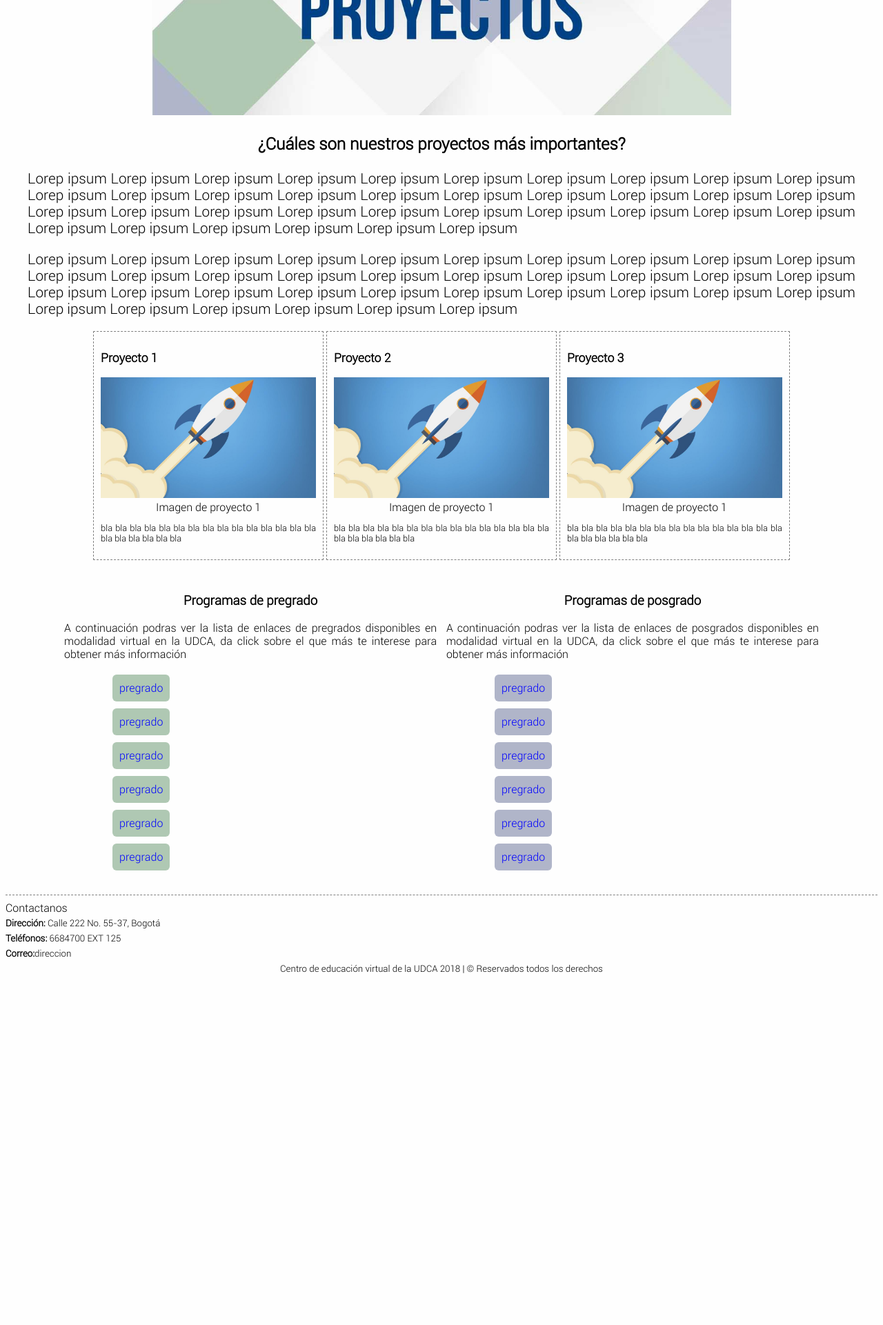
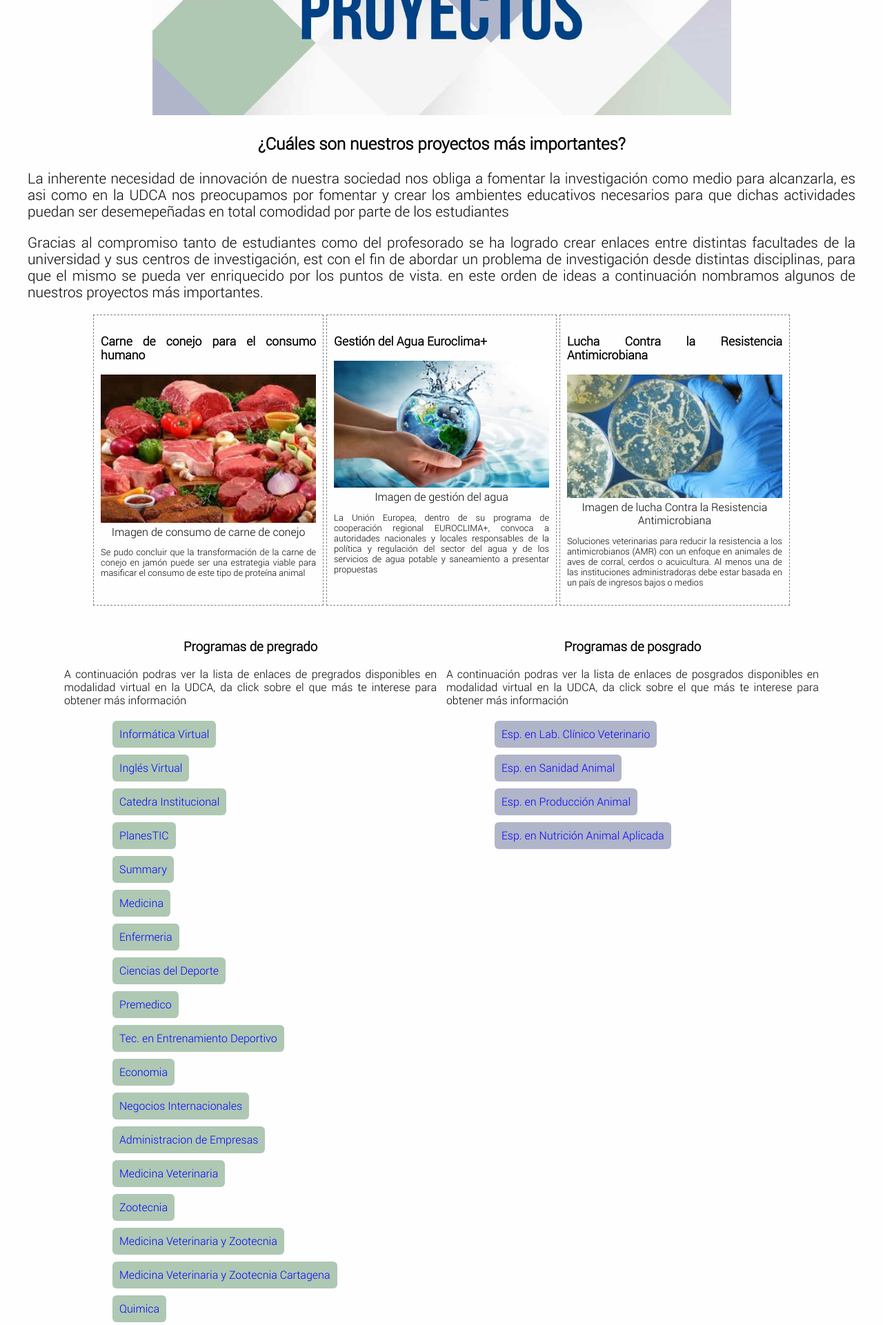
Before and after one commit to jriospen7152/CEVUDCA, a PHP site: page /proyectos.html in a window 1280 px wide. Shown: the part 320-2241 px from the top of the page at 69% size. Before the commit the page ends 1731 px from the top, so only its background shows below. Run offline with PHP 8.4, Linux system fonts and the light colour scheme.

Commit message:
Estrucutura inicial CEV UDCA

```diff
--- a/CSS/estilo.css
+++ b/CSS/estilo.css
@@ -110,6 +110,7 @@ Released under the MIT license: http://jsbin.mit-license.org
 		width: 45%;
 		height: auto;
 		padding: 5px;
+		vertical-align: top;
 	}
 	.cuerpo_cuadrilla{
 		text-align:justify;
@@ -176,6 +177,8 @@ Released under the MIT license: http://jsbin.mit-license.org
 		border:1px dashed gray;
 		padding: 10px;
 		display: inline-block;
+		min-height: 400px;
+		vertical-align: top;
 	}
 	.figura_proyecto{
 		width: 100%;
--- a/proyectos.html
+++ b/proyectos.html
@@ -29,32 +29,32 @@
             <section id="individual">
                 <article>
                     <h3 class="letra_15em">¿Cuáles son nuestros proyectos más importantes?</h3>
-                    <p class="texto_proyectos">Lorep ipsum Lorep ipsum Lorep ipsum Lorep ipsum Lorep ipsum Lorep ipsum Lorep ipsum Lorep ipsum Lorep ipsum Lorep ipsum Lorep ipsum Lorep ipsum Lorep ipsum Lorep ipsum Lorep ipsum Lorep ipsum Lorep ipsum Lorep ipsum Lorep ipsum Lorep ipsum Lorep ipsum Lorep ipsum Lorep ipsum Lorep ipsum Lorep ipsum Lorep ipsum Lorep ipsum Lorep ipsum Lorep ipsum Lorep ipsum Lorep ipsum Lorep ipsum Lorep ipsum Lorep ipsum Lorep ipsum Lorep ipsum </p>
-                    <p class="texto_proyectos">Lorep ipsum Lorep ipsum Lorep ipsum Lorep ipsum Lorep ipsum Lorep ipsum Lorep ipsum Lorep ipsum Lorep ipsum Lorep ipsum Lorep ipsum Lorep ipsum Lorep ipsum Lorep ipsum Lorep ipsum Lorep ipsum Lorep ipsum Lorep ipsum Lorep ipsum Lorep ipsum Lorep ipsum Lorep ipsum Lorep ipsum Lorep ipsum Lorep ipsum Lorep ipsum Lorep ipsum Lorep ipsum Lorep ipsum Lorep ipsum Lorep ipsum Lorep ipsum Lorep ipsum Lorep ipsum Lorep ipsum Lorep ipsum </p>
+                    <p class="texto_proyectos">La inherente necesidad de innovación de nuestra sociedad nos obliga a fomentar la investigación como medio para alcanzarla, es asi como en la UDCA nos preocupamos por fomentar y crear los ambientes educativos necesarios para que dichas actividades puedan ser desemepeñadas en total comodidad por parte de los estudiantes</p>
+                    <p class="texto_proyectos">Gracias al compromiso tanto de estudiantes como del profesorado se ha logrado crear enlaces entre distintas facultades de la universidad y sus centros de investigación, est con el fin de abordar un problema de investigación desde distintas disciplinas, para que el mismo se pueda ver enriquecido por los puntos de vista. en este orden de ideas a continuación nombramos algunos de nuestros proyectos más importantes.</p>
                 </article>
                 <article class="cuadrilla_proyectos">
-                    <h3 class="titulo_proyecto">Proyecto 1</h3>
+                    <h3 class="titulo_proyecto">Carne de conejo para el consumo humano</h3>
                     <figure class="figura_proyecto">
-                        <img class="imagen_proyecto" src="IMAGES/proyecto1.jpg" alt="proyecto 1">
-                        <figcaption>Imagen de proyecto 1</figcaption>
+                        <img class="imagen_proyecto" src="IMAGES/proyecto1.jpeg" alt="proyecto consumo carne conejo">
+                        <figcaption>Imagen de consumo de carne de conejo</figcaption>
                     </figure>
-                    <p class="cuerpo_proyecto">bla bla bla bla bla bla bla bla bla bla bla bla bla bla bla bla bla bla bla bla bla </p>
+                    <p class="cuerpo_proyecto">Se pudo concluir que la transformación de la carne de conejo en jamón puede ser una estrategia viable para masificar el consumo de este tipo de proteína animal</p>
                 </article>
                 <article class="cuadrilla_proyectos">
-                    <h3 class="titulo_proyecto">Proyecto 2</h3>
+                    <h3 class="titulo_proyecto">Gestión del Agua Euroclima+</h3>
                     <figure class="figura_proyecto">
-                        <img class="imagen_proyecto" src="IMAGES/proyecto2.jpg" alt="proyecto 2">
-                        <figcaption>Imagen de proyecto 1</figcaption>
+                        <img class="imagen_proyecto" src="IMAGES/proyecto2.jpg" alt="gestion del Agua">
+                        <figcaption>Imagen de gestión del agua</figcaption>
                     </figure>
-                    <p class="cuerpo_proyecto">bla bla bla bla bla bla bla bla bla bla bla bla bla bla bla bla bla bla bla bla bla </p>
+                    <p class="cuerpo_proyecto">La Unión Europea, dentro de su programa de cooperación regional EUROCLIMA+, convoca a autoridades nacionales y locales responsables de la política y regulación del sector del agua y de los servicios de agua potable y saneamiento a presentar propuestas</p>
                 </article>
                 <article class="cuadrilla_proyectos">
-                    <h3 class="titulo_proyecto">Proyecto 3</h3>
+                    <h3 class="titulo_proyecto">Lucha Contra la Resistencia Antimicrobiana</h3>
                     <figure class="figura_proyecto">
-                        <img class="imagen_proyecto" src="IMAGES/proyecto3.jpg" alt="proyecto 3">
-                        <figcaption>Imagen de proyecto 1</figcaption>
+                        <img class="imagen_proyecto" src="IMAGES/proyecto3.jpeg" alt="lucha contra la resistencia antimicrobiana">
+                        <figcaption>Imagen de lucha Contra la Resistencia Antimicrobiana</figcaption>
                     </figure>
-                    <p class="cuerpo_proyecto">bla bla bla bla bla bla bla bla bla bla bla bla bla bla bla bla bla bla bla bla bla </p>
+                    <p class="cuerpo_proyecto">Soluciones veterinarias para reducir la resistencia a los antimicrobianos (AMR) con un enfoque en animales de aves de corral, cerdos o acuicultura. Al menos una de las instituciones administradoras debe estar basada en un país de ingresos bajos o medios</p>
                 </article>
             </section>
             <section id="cuadrilla">
@@ -62,12 +62,32 @@
                     <h3 class="titulo_cuadrilla">Programas de pregrado</h3>
                     <p class="cuerpo_cuadrilla">A continuación podras ver la lista de enlaces de pregrados disponibles en modalidad virtual en la UDCA, da click sobre el que más te interese para obtener más información
                     <ul id="lista_cursos_pregrado">
-                        <li><a href="pregrado">pregrado</a></li>
-                        <li><a href="pregrado">pregrado</a></li>
-                        <li><a href="pregrado">pregrado</a></li>
-                        <li><a href="pregrado">pregrado</a></li>
-                        <li><a href="pregrado">pregrado</a></li>
-                        <li><a href="pregrado">pregrado</a></li>
+                        <li><a href="https://virtual.udca.edu.co/course/index.php">Informática Virtual</a></li>
+                        <li><a href="https://virtual.udca.edu.co/course/index.php">Inglés Virtual</a></li>
+                        <li><a href="https://virtual.udca.edu.co/course/index.php">Catedra Institucional</a></li>
+                        <li><a href="https://virtual.udca.edu.co/course/index.php">PlanesTIC</a></li>
+                        <li><a href="https://virtual.udca.edu.co/course/index.php">Summary</a></li>
+                        <li><a href="https://virtual.udca.edu.co/course/index.php">Medicina</a></li>
+                        <li><a href="https://virtual.udca.edu.co/course/index.php">Enfermeria</a></li>
+                        <li><a href="https://virtual.udca.edu.co/course/index.php">Ciencias del Deporte</a></li>
+                        <li><a href="https://virtual.udca.edu.co/course/index.php">Premedico</a></li>
+                        <li><a href="https://virtual.udca.edu.co/course/index.php">Tec. en Entrenamiento Deportivo</a></li>
+                        <li><a href="https://virtual.udca.edu.co/course/index.php">Economia</a></li>
+                        <li><a href="https://virtual.udca.edu.co/course/index.php">Negocios Internacionales</a></li>
+                        <li><a href="https://virtual.udca.edu.co/course/index.php">Administracion de Empresas</a></li>
+                        <li><a href="https://virtual.udca.edu.co/course/index.php">Medicina Veterinaria</a></li>
+                        <li><a href="https://virtual.udca.edu.co/course/index.php">Zootecnia</a></li>
+                        <li><a href="https://virtual.udca.edu.co/course/index.php">Medicina Veterinaria y Zootecnia</a></li>
+                        <li><a href="https://virtual.udca.edu.co/course/index.php">Medicina Veterinaria y Zootecnia Cartagena</a></li>
+                        <li><a href="https://virtual.udca.edu.co/course/index.php">Quimica</a></li>
+                        <li><a href="https://virtual.udca.edu.co/course/index.php">Quimica Farmaceutica</a></li>
+                        <li><a href="https://virtual.udca.edu.co/course/index.php">Departamento de Ciencias Exactas y Naturales</a></li>
+                        <li><a href="https://virtual.udca.edu.co/course/index.php">Ciencias Ambientales</a></li>
+                        <li><a href="https://virtual.udca.edu.co/course/index.php">Ingenieria Agronomica</a></li>
+                        <li><a href="https://virtual.udca.edu.co/course/index.php">Ingeniería Comercial</a></li>
+                        <li><a href="https://virtual.udca.edu.co/course/index.php">Ingeniería Geográfica y Ambiental</a></li>
+                        <li><a href="https://virtual.udca.edu.co/course/index.php">Derecho</a></li>
+                        <li><a href="https://virtual.udca.edu.co/course/index.php">Licenciatura en Ciencias Naturales y Educación Ambiental</a></li>
                     </ul>
                     </p>
                 </article>
@@ -75,12 +95,10 @@
                     <h3 class="titulo_cuadrilla">Programas de posgrado</h3>
                     <p class="cuerpo_cuadrilla">A continuación podras ver la lista de enlaces de posgrados disponibles en modalidad virtual en la UDCA, da click sobre el que más te interese para obtener más información
                     <ul id="lista_cursos_posgrado">
-                        <li><a href="pregrado">pregrado</a></li>
-                        <li><a href="pregrado">pregrado</a></li>
-                        <li><a href="pregrado">pregrado</a></li>
-                        <li><a href="pregrado">pregrado</a></li>
-                        <li><a href="pregrado">pregrado</a></li>
-                        <li><a href="pregrado">pregrado</a></li>
+                        <li><a href="https://virtual.udca.edu.co/course/index.php">Esp. en Lab. Clínico Veterinario</a></li>
+                        <li><a href="https://virtual.udca.edu.co/course/index.php">Esp. en Sanidad Animal</a></li>
+                        <li><a href="https://virtual.udca.edu.co/course/index.php">Esp. en Producción Animal</a></li>
+                        <li><a href="https://virtual.udca.edu.co/course/index.php">Esp. en Nutrición Animal Aplicada </a></li>
                     </ul>
                     </p>
                 </article>
```
Also changed, not shown: IMAGES/proyecto1.jpeg (added), IMAGES/proyecto2.jpg, IMAGES/proyecto3.jpeg (added).
